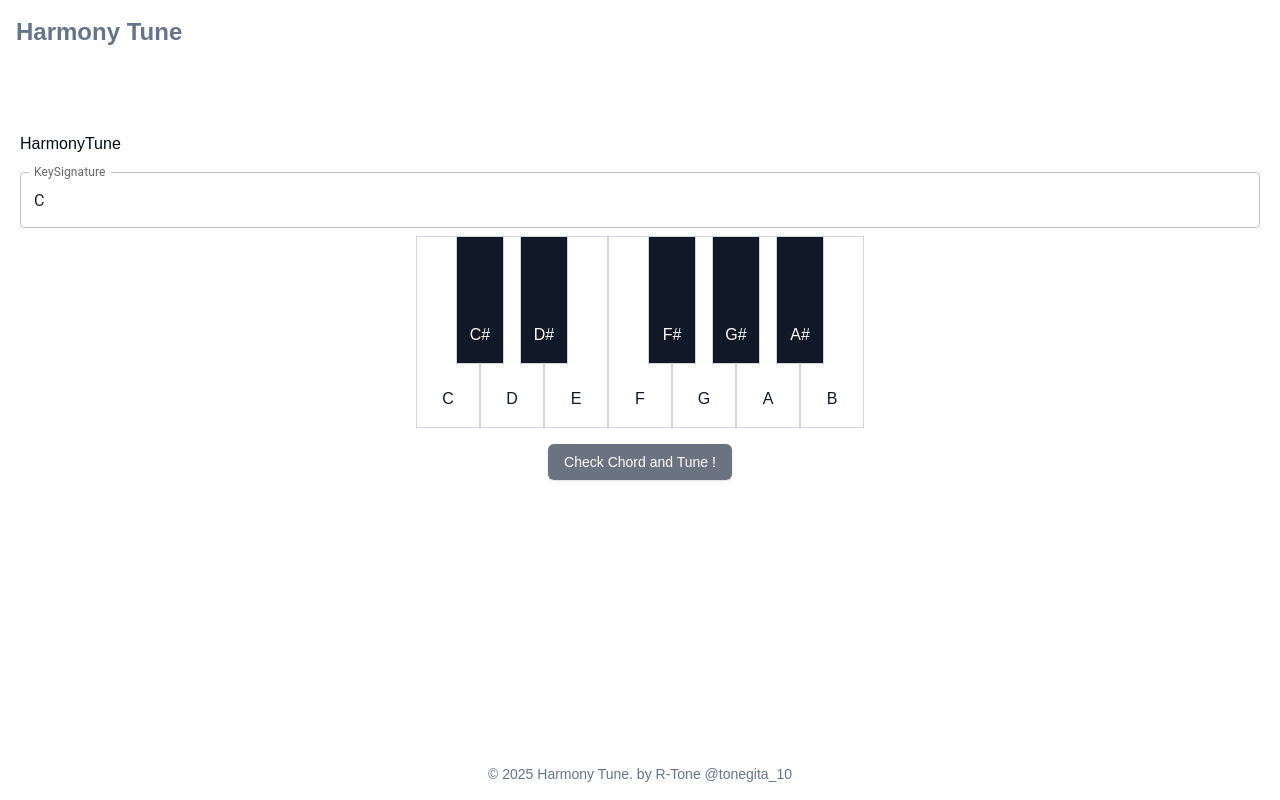
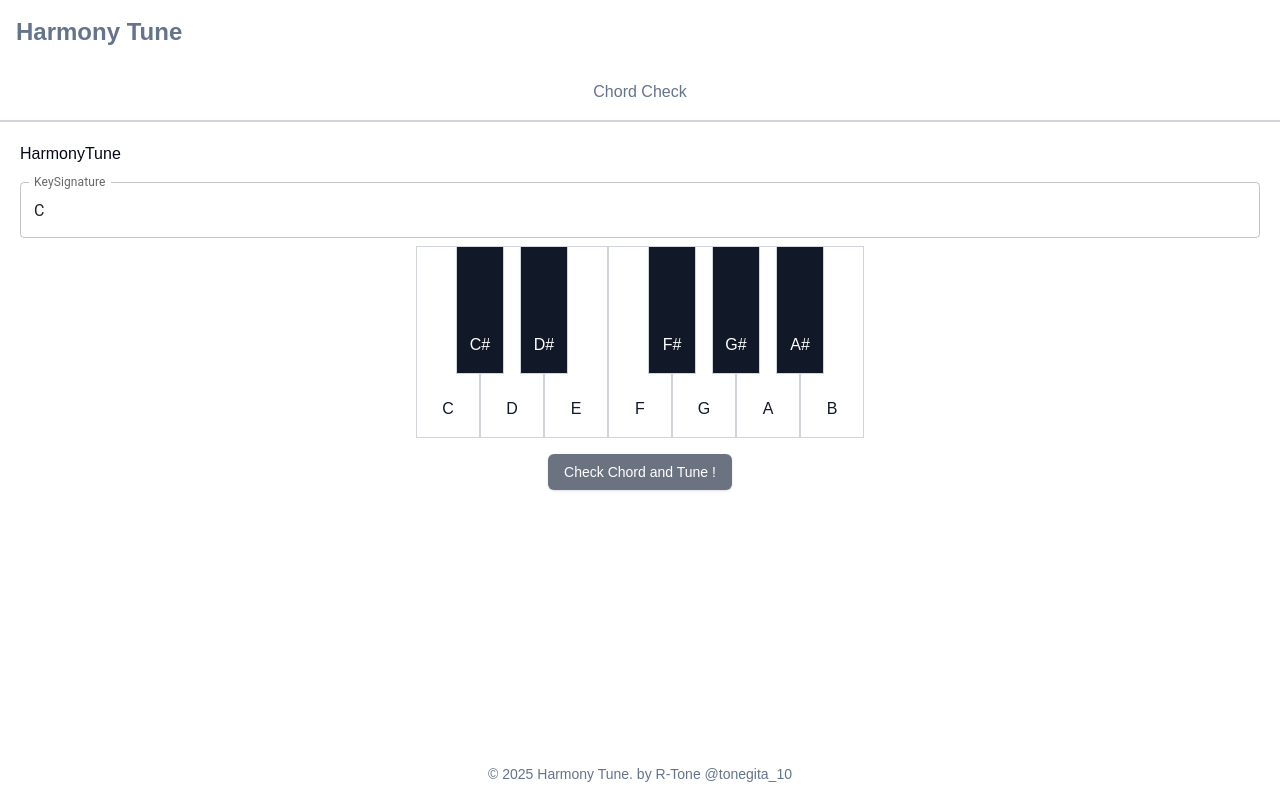
Before and after one commit to RyoTonegawa/HarmonyTune, a Next.js app: page / in a window 1280 px wide. Built offline with nearby package versions, Linux system fonts and the light colour scheme.

Commit message:
Tabページ遷移実装

```diff
--- a/app/components/checkChordResult/ChordAccordion.tsx
+++ b/app/components/checkChordResult/ChordAccordion.tsx
@@ -1,7 +1,7 @@
 "use client";
 
 import React from "react";
-import { Chord } from "@/app/pages/ChordCheck";
+import { Chord } from "@/app/chord-check/page";
 import {
   AccordionItem,
   AccordionTrigger,
--- a/app/components/checkChordResult/ResultContainer.tsx
+++ b/app/components/checkChordResult/ResultContainer.tsx
@@ -1,5 +1,5 @@
 import React from "react";
-import { ChordCheckResult } from "@/app/pages/ChordCheck";
+import { ChordCheckResult } from "@/app/chord-check/page";
 import { Accordion } from "@/components/ui/accordion";
 import ChordAccordion from "./ChordAccordion";
 
--- a/app/components/checkChordResult/ResultDisplay.tsx
+++ b/app/components/checkChordResult/ResultDisplay.tsx
@@ -1,4 +1,4 @@
-import { ChordCheckResult } from "@/app/pages/ChordCheck";
+import { ChordCheckResult } from "@/app/chord-check/page";
 import React from "react";
 import ResultContainer from "./ResultContainer";
 
--- a/app/components/layout/Tabs.tsx
+++ b/app/components/layout/Tabs.tsx
@@ -1,17 +1,11 @@
-import { useState } from "react";
+import Link from "next/link";
 
 const Tabs = () => {
-  const [selectedTab, setSelectedTab] = useState("chord");
   return (
-    <nav className="flex justify-center items-center p-4">
-      <button
-        onClick={() => setSelectedTab("home")}
-        className={`px-4 py-2 ${
-          selectedTab === "home"
-            ? "border-b-2 border-green-500"
-            : "text-gray-500"
-        }`}
-      ></button>
+    <nav className="flex justify-center space-x-4 border-b-2 border-gray-300 p-2">
+      <Link href="/chord-check" className="px-4 py-2 text-muted-foreground">
+        Chord Check
+      </Link>
     </nav>
   );
 };
--- a/app/page.tsx
+++ b/app/page.tsx
@@ -1,5 +1,6 @@
-import ChordCheck from "./pages/ChordCheck";
+"use client";
+import ChordCheck from "./chord-check/page";
 
-export default function Home() {
+export default function ChordCheckPage() {
   return <ChordCheck />;
 }
```
Also changed, not shown: app/chord-check/page.tsx (renamed from app/pages/ChordCheck.tsx, +5 -5 lines).
